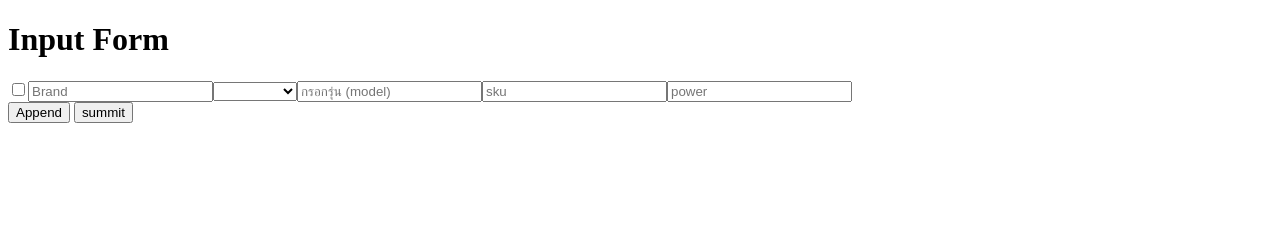
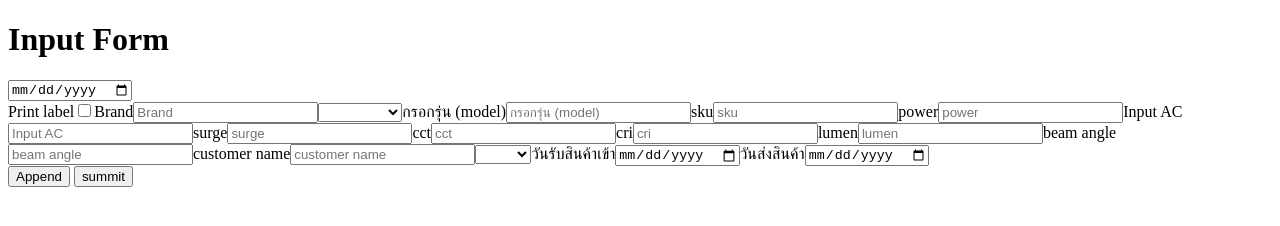
Before and after one commit to MCCTUA/javascriptAppPlayground, a website: page labelForm.html in a window 1280 px wide. Both pictures are taken after a click on the button "Append". Drawn offline with Linux system fonts and the light colour scheme.

Commit message:
form with label

```diff
--- a/labelForm.html
+++ b/labelForm.html
@@ -9,6 +9,9 @@
   <body>
     <h1>Input Form</h1>
     <form id="formInput">
+      <div id="dateInput">
+        <input type="date" name="date" />
+      </div>
       <div id="inputArea"></div>
       <button id="appendButton" type="button">Append</button>
       <button type="summit">summit</button>
--- a/util/label/labelForm.js
+++ b/util/label/labelForm.js
@@ -43,7 +43,76 @@ const inputForm = [
     type: "text",
     placeholder: "power",
   },
+  {
+    tag: "input",
+    name: "input",
+    type: "text",
+    placeholder: "Input AC",
+  },
+  {
+    tag: "input",
+    name: "surge",
+    type: "text",
+    placeholder: "surge",
+  },
+  {
+    tag: "input",
+    name: "cct",
+    type: "text",
+    placeholder: "cct",
+  },
+  {
+    tag: "input",
+    name: "cri",
+    type: "text",
+    placeholder: "cri",
+  },
+  {
+    tag: "input",
+    name: "lumen",
+    type: "text",
+    placeholder: "lumen",
+  },
+  {
+    tag: "input",
+    name: "beam angle",
+    type: "text",
+    placeholder: "beam angle",
+  },
+  {
+    tag: "input",
+    name: "customer",
+    type: "text",
+    placeholder: "customer name",
+  },
+  {
+    tag: "select",
+    name: "supplier",
+    option: {
+      0: null,
+      scl: "SCL",
+      bnt: "B & T",
+      tyd: "TYD",
+    },
+  },
+  {
+    tag: "input",
+    name: "reciept date",
+    type: "date",
+    label: {
+      innerText: "วันรับสินค้าเข้า",
+    },
+  },
+  {
+    tag: "input",
+    name: "delivery date",
+    type: "date",
+    label: {
+      innerText: "วันส่งสินค้า",
+    },
+  },
 ];
+
 const inputName = {
   isPrint: "chekc for print",
   brand: "Brand",
@@ -61,6 +130,7 @@ appendButton.addEventListener("click", () => {
   let inputCounted = inputIndexCount++;
   const inputArray = inputForm.map((el) => {
     let input = "";
+    let label = "";
     console.log("tag type :", el.type);
     console.log("placeholder : ", el.placeholder);
     console.log("value : ", el.value);
@@ -71,6 +141,9 @@ appendButton.addEventListener("click", () => {
             input = document.createElement(`${el.tag}`);
             input.name = `${el.name}${inputCounted}`;
             input.type = `${el.type}`;
+            label = document.createElement("label");
+            label.for = `${el.name}`;
+            label.innerText = `${el.label.innerText}`;
 
             break;
           default:
@@ -78,7 +151,9 @@ appendButton.addEventListener("click", () => {
             input.name = `${el.name}${inputCounted}`;
             input.type = `${el.type}`;
             input.placeholder = `${el.placeholder}`;
-
+            label = document.createElement("label");
+            label.for = `${el.name}${inputCounted}`;
+            label.innerText = `${el.placeholder}`;
             break;
         }
         break;
@@ -97,9 +172,14 @@ appendButton.addEventListener("click", () => {
         break;
     }
 
-    return input;
+    return [input, label];
   });
-  inputArea.append(...inputArray);
+
+  // version 2
+  console.log(inputArray);
+  inputArray.map((el) => {
+    inputArea.append(el[1], el[0]);
+  });
   const brTag = document.createElement("br");
   inputArea.append(brTag);
 });
@@ -112,11 +192,3 @@ formInput.addEventListener("submit", (event) => {
     console.log(`${key} = ${value}`);
   }
 });
-
-const obj1 = {
-  a: 1,
-  b: 2,
-  c: 3,
-};
-delete obj1.c;
-console.log(obj1);
```
